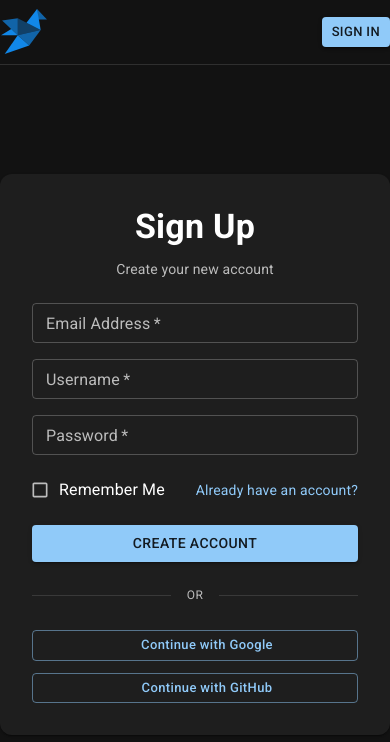
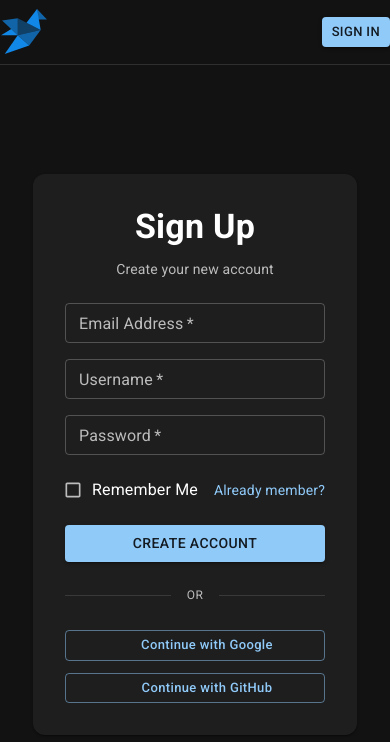
Before and after one commit to chuchrahimanshu/ui.cooders.org.web, a React (Vite) app: page /accounts/signup in a window 390 px wide. Shown: the top 742 px of the page. Built offline with nearby package versions, Linux system fonts and the light colour scheme; some icons are missing.

Commit message:
Add Responsiveness to Accounts Module Forms

```diff
--- a/src/components/accounts/AccountFormTemplate.tsx
+++ b/src/components/accounts/AccountFormTemplate.tsx
@@ -32,12 +32,16 @@ const AccountFormTemplate: React.FC<AccountFormTemplatePropsInterface> = ({
       <MUIPaper
         className="p-8 shadow-2xl"
         sx={{
-          width: 400,
+          width: {
+            sx: "100%",
+            sm: 400
+          },
           display: "flex",
           flexDirection: "column",
           alignItems: "center",
           borderRadius: 3,
           padding: 4,
+          margin: 1
         }}>
         <MUITypography
           content={title}
--- a/src/pages/accounts/SignUp.tsx
+++ b/src/pages/accounts/SignUp.tsx
@@ -108,7 +108,7 @@ const SignUp: React.FC = () => {
           underline="hover"
           sx={{ cursor: "pointer", fontSize: "14px" }}
           href="/accounts/signin">
-          Already have an account?
+          Already member?
         </MUILink>
       </MUIBox>
     </AccountFormTemplate>
```
